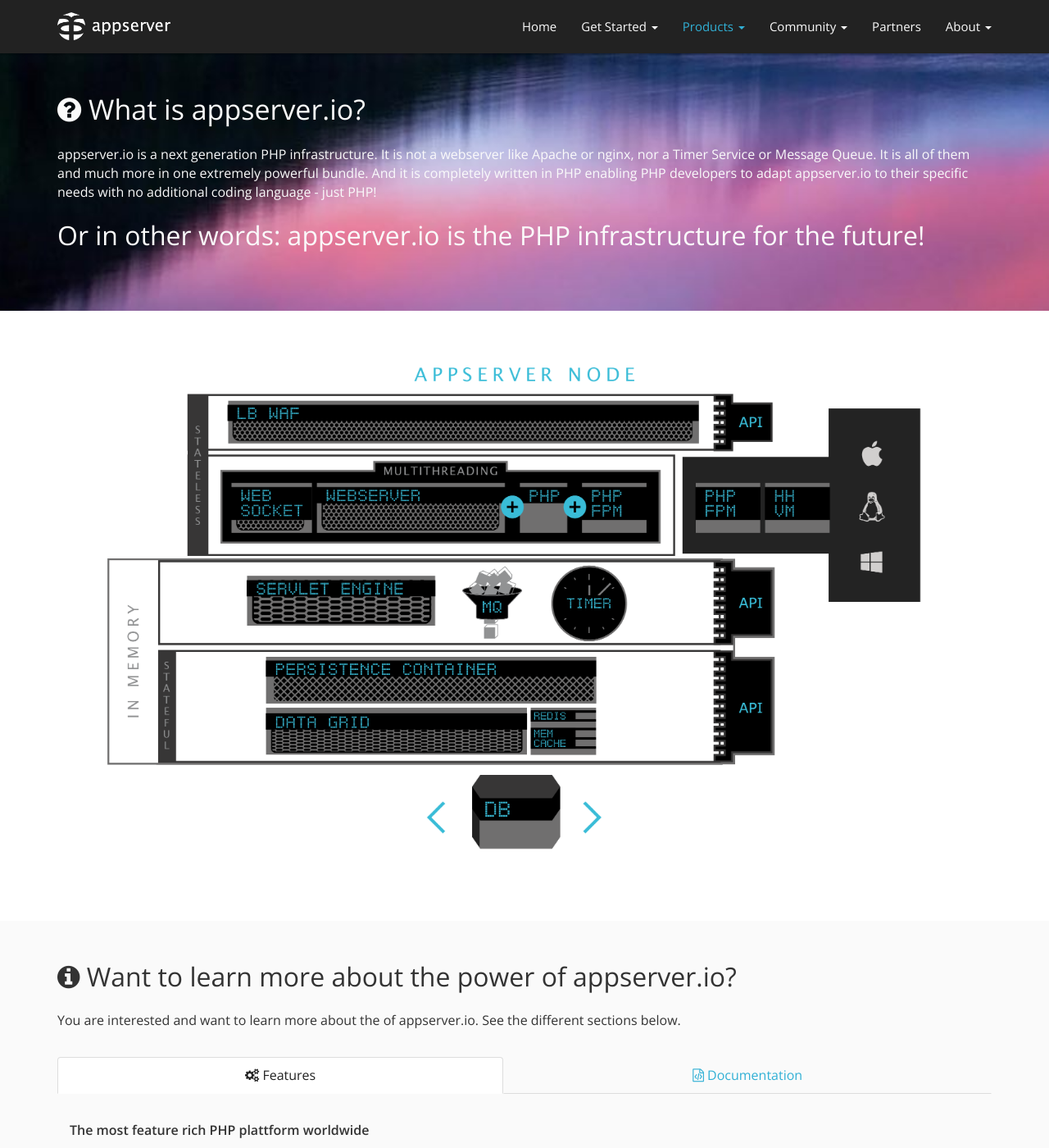
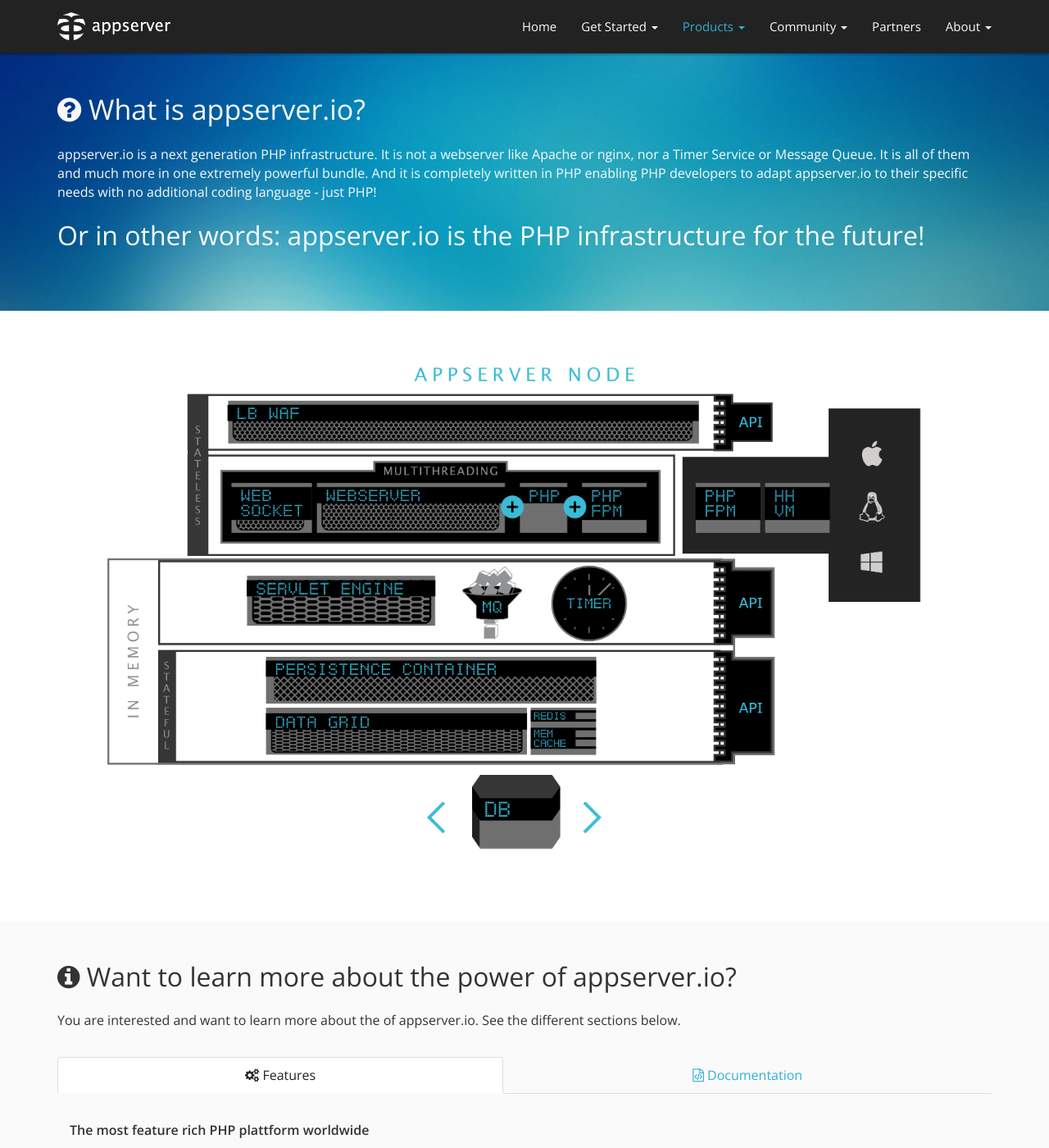
Before and after one commit to appserver-io/appserver, a Jekyll site: the page built from products/what-is-appserver-io.md, in a window 1280 px wide and 1400 px high. Shown: the whole window at 82% size. Built offline with Jekyll 4.4.1, drawn with Linux system fonts in a browser that asks for light colours; nearby versions of some CDN libraries; library files that are not in the unit come from our copies; Markdown is read by kramdown in place of the engine named in the settings.

Commit message:
changed what is appserver.io

```diff
--- a/_sass/_sections.scss
+++ b/_sass/_sections.scss
@@ -70,3 +70,15 @@
   -webkit-background-size: cover;
   background-size: cover;
 }
+
+section.bluegrey {
+  @extend section.inverted;
+  background-image: url(/assets/img/sections/bluegrey.jpg);
+  background-repeat: no-repeat;
+  background-position: 50% 0;
+  -ms-background-size: cover;
+  -o-background-size: cover;
+  -moz-background-size: cover;
+  -webkit-background-size: cover;
+  background-size: cover;
+}
--- a/products/what-is-appserver-io.md
+++ b/products/what-is-appserver-io.md
@@ -7,7 +7,7 @@
 permalink: /products/what-is-appserver-io.html
 ---
 
-<section class="bluepink">
+<section class="bluegrey">
 <div class="container">
 <h1><i class="fa fa-question-circle"></i> What is appserver.io?</h1>
 
```
Also changed, not shown: assets/img/sections/bluegrey.jpg (added).
